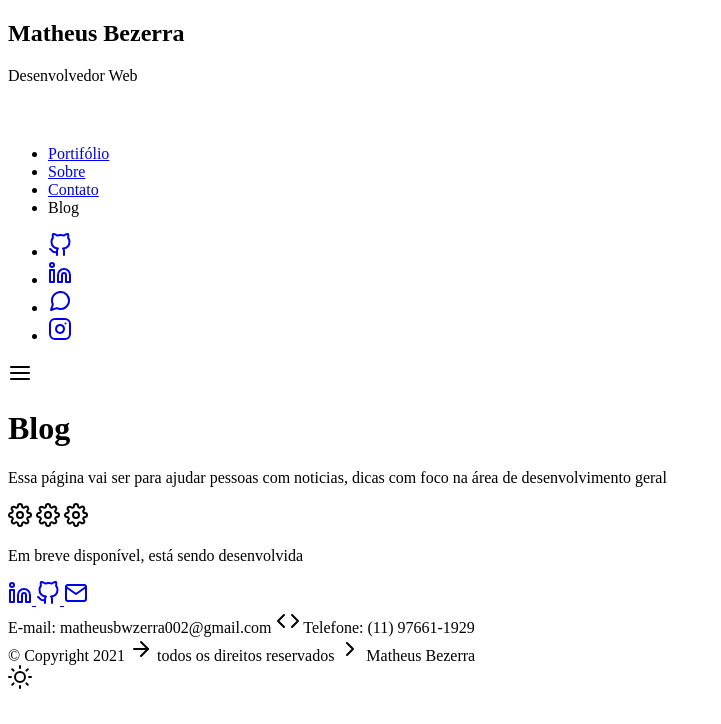
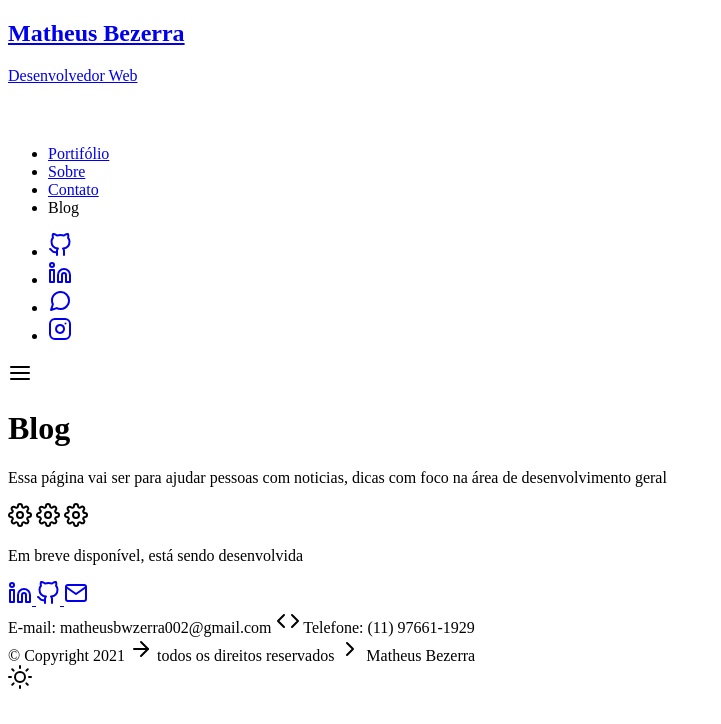
Before and after one commit to Matheus-Bezerra/Portifolio, a plain HTML site: page blog.html in a window 1280 px wide. Shown: the whole page, without its empty margins (0-721 px from the left). Drawn offline with nearby package versions, Linux system fonts and the light colour scheme.

Commit message:
Blog otimizado

```diff
--- a/blog.html
+++ b/blog.html
@@ -16,10 +16,12 @@
     <div class="container">
         <header>
             <nav>
-                <div class="logo">
-                    <h1>Matheus Bezerra</h1>
-                    <p>Desenvolvedor Web</p>
-                </div>
+                <a href="index.html">
+                    <div class="logo">
+                        <h1>Matheus Bezerra</h1>
+                        <p>Desenvolvedor Web</p>
+                    </div>
+                </a>
                 <div class="app">
                     <img src="./assets/img/menu-white.svg" alt="menu-hamburguer">
                 </div>
```
